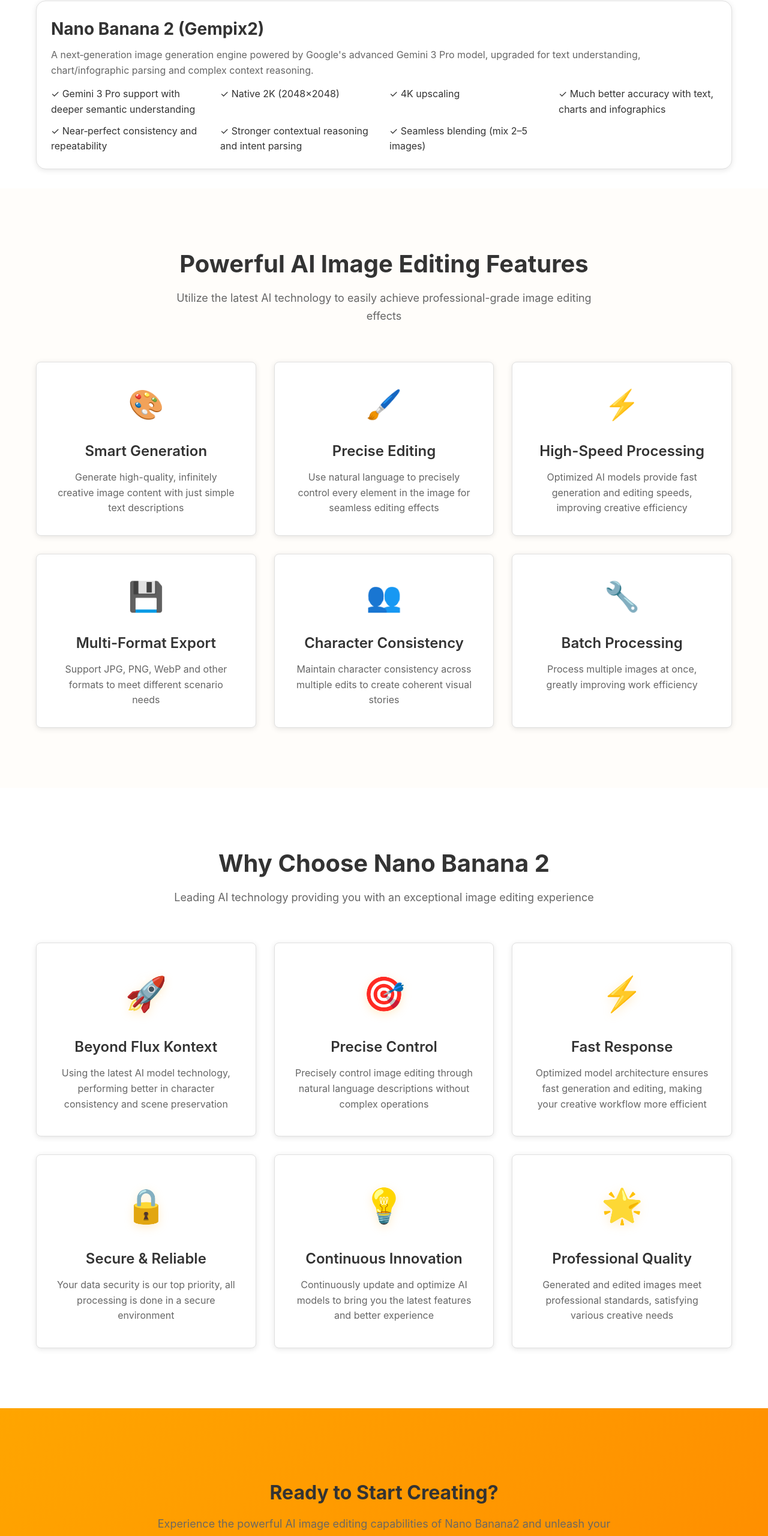
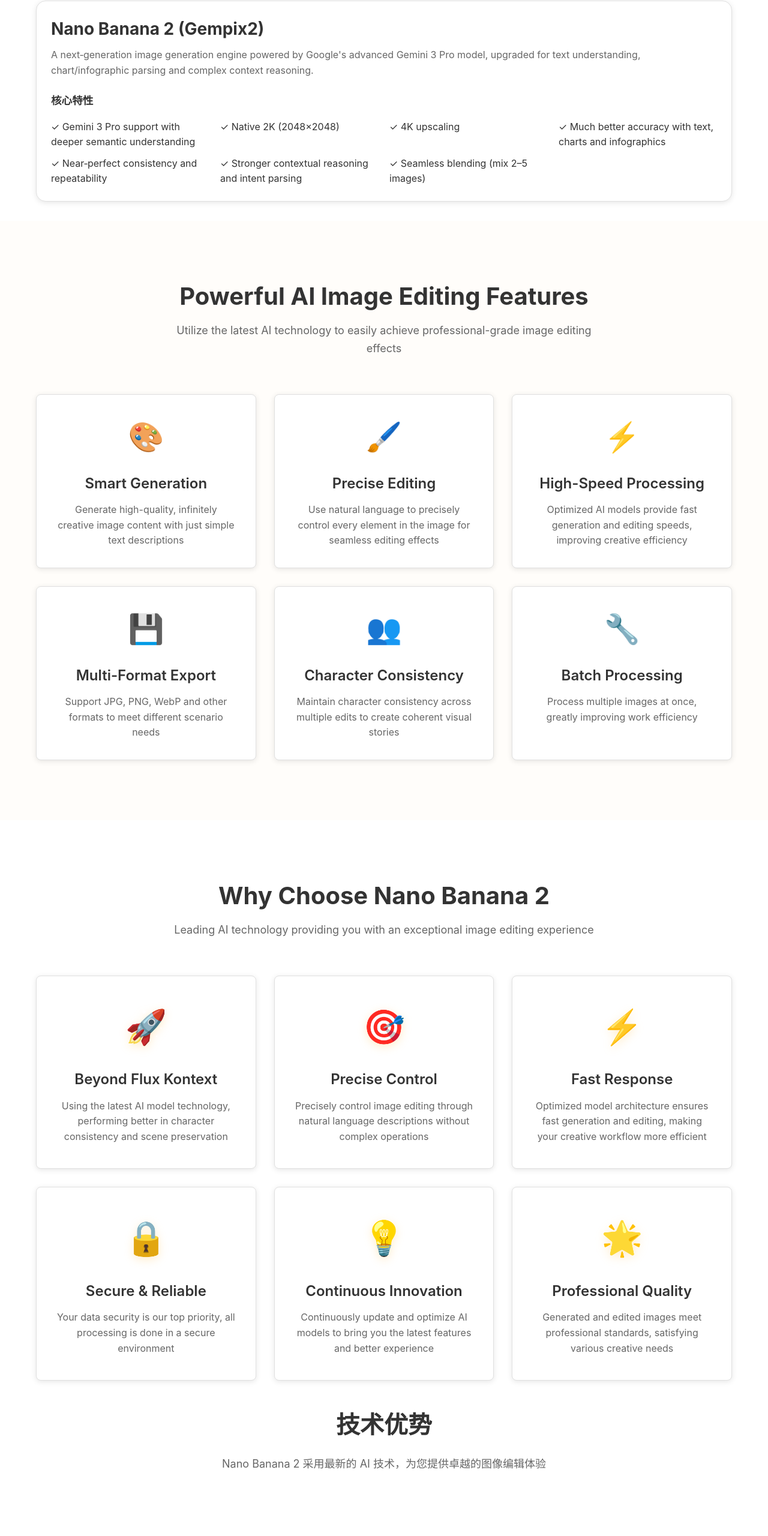
Before and after one commit to fxqdd/nanobanana2-image-generator, a React (Vite) app: page /en in a window 1280 px wide. Shown: the part 811-3371 px from the top of the page at 60% size. Built offline with nearby package versions, Linux system fonts and the light colour scheme; no server answers.

Commit message:
优化SEO：添加H2/H3标签，扩展Meta Description

```diff
--- a/src/locales/zh.js
+++ b/src/locales/zh.js
@@ -398,7 +398,7 @@
     },
     home: {
       title: 'Nano Banana 2 - 最佳AI图像生成器 | Text to Image | SeeDream 4.0',
-      description: 'Nano Banana 2是最强大的AI图像编辑工具，支持text to image、图像生成和编辑。使用SeeDream 4.0和最新AI技术，超越Flux Kontext，提供专业级图像编辑体验。',
+      description: 'Nano Banana 2是最强大的AI图像编辑工具，支持text to image、图像生成和编辑。使用SeeDream 4.0和最新AI技术，超越Flux Kontext，提供专业级图像编辑体验。免费试用，立即开始创作高质量AI艺术作品，体验Gemini 3 Pro驱动的智能图像生成。',
       keywords: 'nanobanana, Nano Banana 2, SeeDream 4.0, best image generator, text to image, AI image editor, AI image generator, image editing, text to image generator, AI art generator'
     },
     editor: {
--- a/src/pages/Home.jsx
+++ b/src/pages/Home.jsx
@@ -90,6 +90,9 @@
             <p className="nb2-subtitle">
               {t('home.nb2Subtitle') || '由 Google 先进的 Gemini 3 Pro 模型驱动的新一代图像生成引擎'}
             </p>
+            <h3 className="nb2-features-heading" style={{ fontSize: '1.1rem', fontWeight: '600', marginTop: '1.5rem', marginBottom: '1rem' }}>
+              核心特性
+            </h3>
             <ul className="nb2-list">
               <li>✓ {t('home.nb2Gemini') || 'Gemini 3 Pro 支持，语义理解更深'}</li>
               <li>✓ {t('home.nb22k') || '2K 原生（2048×2048）'}</li>
@@ -220,6 +223,13 @@
               </p>
             </div>
           </div>
+
+          <h2 className="section-title" style={{ marginTop: '3rem', marginBottom: '1.5rem' }}>
+            技术优势
+          </h2>
+          <p className="section-description" style={{ marginBottom: '2rem' }}>
+            Nano Banana 2 采用最新的 AI 技术，为您提供卓越的图像编辑体验
+          </p>
         </div>
       </section>
 
```
